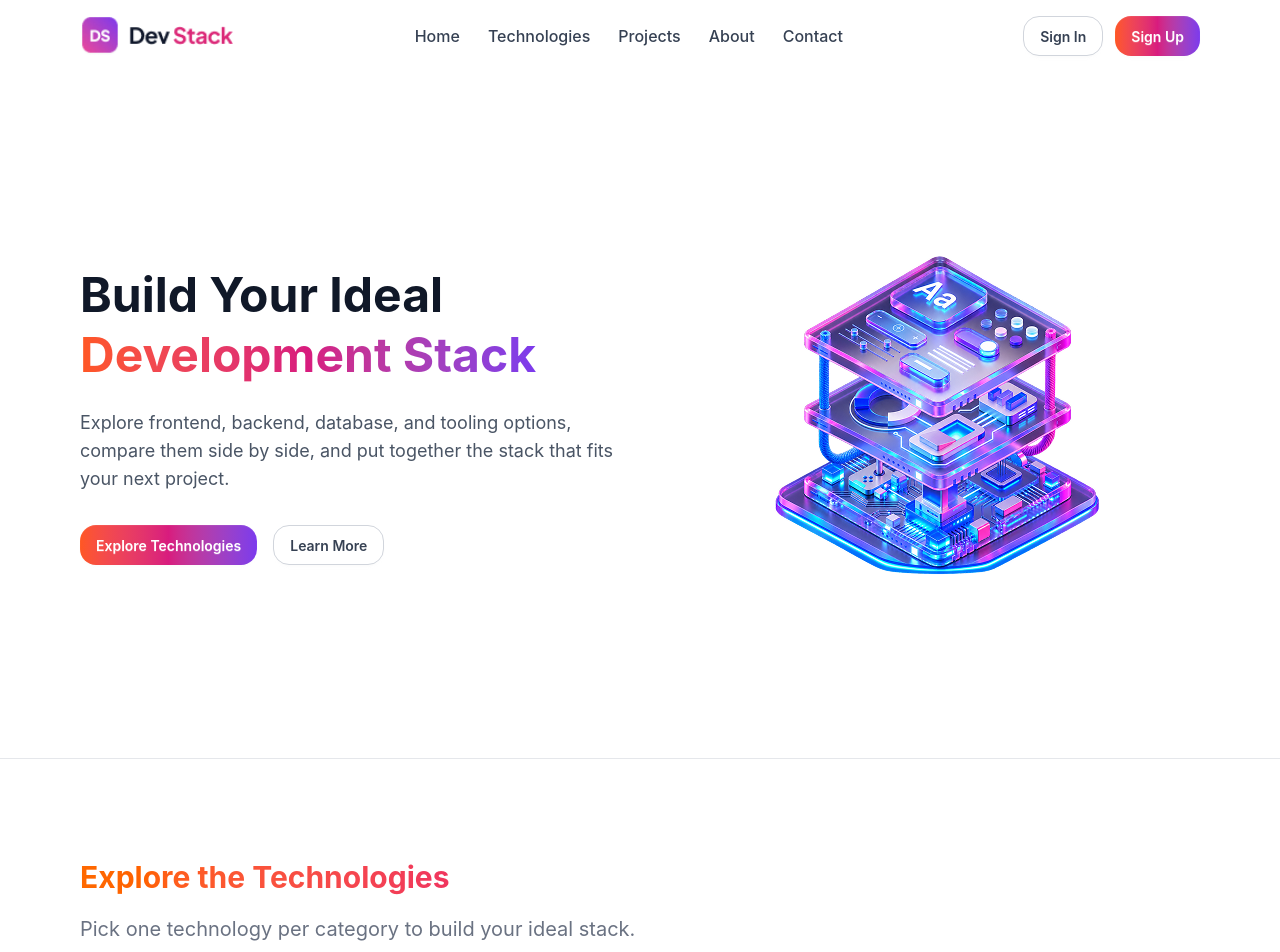
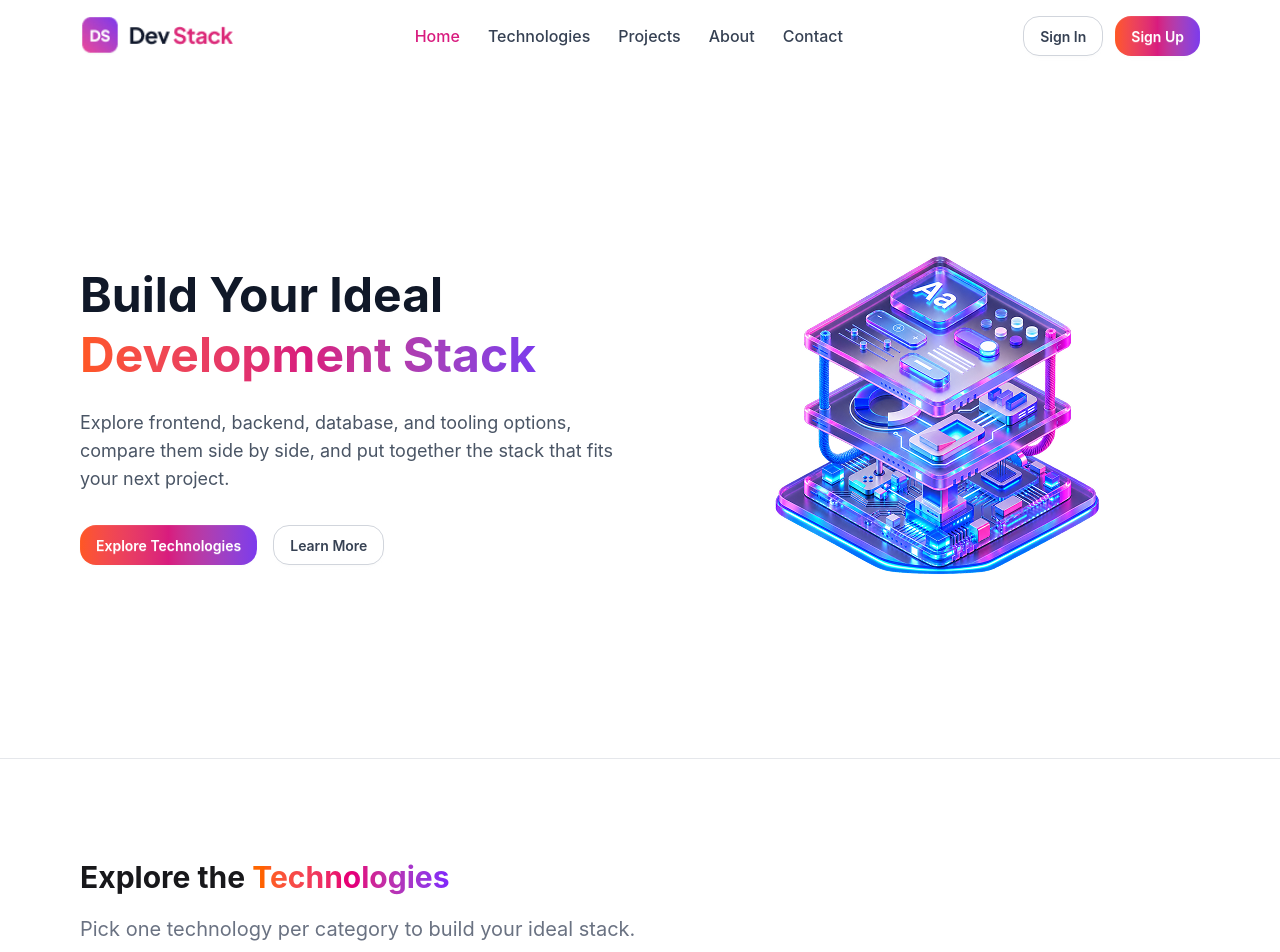
Before and after one commit to Ahbab2006/dev-stack, a React (Vite) app: page / in a window 1280 px wide. Shown: the top 952 px of the page. Built offline with nearby package versions, Linux system fonts and the light colour scheme.

Commit message:
Add Toastify footer Style and Responsive

```diff
--- a/package.json
+++ b/package.json
@@ -13,6 +13,7 @@
     "@tailwindcss/vite": "^4.3.3",
     "react": "^19.2.8",
     "react-dom": "^19.2.8",
+    "react-toastify": "^11.1.0",
     "tailwindcss": "^4.3.3"
   },
   "devDependencies": {
--- a/src/App.tsx
+++ b/src/App.tsx
@@ -4,6 +4,7 @@ import Nav from './components/Nav'
 import Techonologies from './components/Techonologies'
 import type { ITechonologi } from './type/techonologiType'
 import Footer from './components/Footer'
+import { ToastContainer } from 'react-toastify'
 
 
 
@@ -23,11 +24,12 @@ function App() {
 
       <Nav></Nav>
 
-      <Suspense fallback={<h2>Loading......</h2>}>
+      <Suspense fallback={<h2 className='text-2xl text-red-500 font-bold'>Loading......</h2>}>
         <Techonologies techonologiPromise={techonologiPromise} />
 
       </Suspense>
     <Footer></Footer>
+       <ToastContainer />
 
       {/* <Hero></Hero> */}
     </>
--- a/src/Stack.tsx
+++ b/src/Stack.tsx
@@ -2,6 +2,8 @@ import React, { useState } from 'react';
 import type { ITechonologi } from './type/techonologiType';
 import TechnologyCard from './components/TechnologyCard';
 import YourStack from './components/YourStack';
+import { toast } from 'react-toastify'
+
 
 interface StackProps {
     techonologies: ITechonologi[]
@@ -9,6 +11,9 @@ interface StackProps {
 
 const Stack = ({ techonologies }: StackProps) => {
     const [myStack, setMyStack] = useState<ITechonologi[]>([])
+
+
+
 
     // Technology Add
     const handleAddToStack = (technology: ITechonologi) => {
@@ -18,7 +23,11 @@ const Stack = ({ techonologies }: StackProps) => {
         if (alreadyAdded) return;
 
         setMyStack((previousStack) => [...previousStack, technology])
+
+        toast.success(`${technology.name} add Successfuly`);
+
     };
+
     // One Item Delete
     const handleRemoveFromStack = (id: string) => {
         setMyStack((previousStack) => previousStack.filter((techonology) => techonology.id !== id))
@@ -29,7 +38,6 @@ const Stack = ({ techonologies }: StackProps) => {
     }
     return (
         <div className="grid grid-cols-1 lg:grid-cols-4 gap-6">
-
             <div className="lg:col-span-3">
                 <div className="grid grid-cols-1 md:grid-cols-2 xl:grid-cols-3 gap-6">
                     {techonologies.map((technology) => (
--- a/src/components/Footer.tsx
+++ b/src/components/Footer.tsx
@@ -3,15 +3,14 @@ import FuterLogo from '../assets/logo-text.png'
 
 const Footer = () => {
     return (
-        <div>
-            <div className="max-w-6xl mx-auto  justify-between items-center py-4 px-4  border-b-1 border-gray-200 border-t-2 grid grid-cols-1 md:grid-cols-2 xl:grid-cols-4
-">
+        <div className='max-w-full mx-auto border-gray-200 border-t-2 '>
+            <div className="max-w-6xl mx-auto justify-between items-center py-4 px-4    grid grid-cols-1 md:grid-cols-2 xl:grid-cols-4">
                 <div className='p-4 space-y-2'>
                     <img src={FuterLogo} alt="" />
 
-                    <p>Curated tools, technologies, and resources for developers building
+                    <p className='text-1'>Curated tools, technologies, and resources for developers building
                         modern software.</p>
-                    <div className='flex gap-4 list-none cursor-pointer'>
+                    <div className='flex gap-4 list-none cursor-pointer py-4'>
                         <li className='text-[15px]  text-gray-700 font-bold'>GitHub</li>
                         <li className='text-[15px]  text-gray-700 font-bold'>Twitter</li>
                         <li className='text-[15px]  text-gray-700 font-bold'>Linkdin</li>
@@ -39,7 +38,7 @@ const Footer = () => {
 
 
             </div>
-            <div className='max-w-6xl mx-auto flex justify-between items-center py-4 px-4'>
+            <div className='max-w-6xl mx-auto flex justify-between items-center py-4 px-4  border-gray-200 border-t-2'>
                 <div >
                     <p className='text-[15px]'>© 2026 Dev Stack. All rights reserved.</p>
 
--- a/src/components/Nav.tsx
+++ b/src/components/Nav.tsx
@@ -9,29 +9,29 @@ const Nav = () => {
       <div className="max-w-6xl mx-auto flex justify-between items-center py-4 px-4">
         <img src={Logo} alt="Logo" className="h-10 w-auto" />
 
-        <ul className="hidden md:flex items-center gap-7 text-gray-700 font-medium">
+        <ul className="hidden md:flex items-center gap-7  font-medium">
           <li>
-            <a href="#" className="hover:text-[#D81B7E] transition">
+            <a href="#" className="hover:text-[#D81B7E] transition text-[#D81B7E]">
               Home
             </a>
           </li>
           <li>
-            <a href="#" className="hover:text-[#D81B7E] transition">
+            <a href="#" className=" text-gray-700 hover:text-[#D81B7E] transition">
               Technologies
             </a>
           </li>
           <li>
-            <a href="#" className="hover:text-[#D81B7E] transition">
+            <a href="#" className=" text-gray-700 hover:text-[#D81B7E] transition">
               Projects
             </a>
           </li>
           <li>
-            <a href="#" className="hover:text-[#D81B7E] transition">
+            <a href="#" className=" text-gray-700 hover:text-[#D81B7E] transition">
               About
             </a>
           </li>
           <li>
-            <a href="#" className="hover:text-[#D81B7E] transition">
+            <a href="#" className=" text-gray-700 hover:text-[#D81B7E] transition">
               Contact
             </a>
           </li>
--- a/src/components/Techonologies.tsx
+++ b/src/components/Techonologies.tsx
@@ -15,8 +15,8 @@ const Techonologies = ({ techonologiPromise }: techonologiProps) => {
         <div className='max-w-6xl mx-auto  gap-12 py-20 px-4'>
 
             <div className='py-2'>
-                <h2 className="text-3xl font-bold py-3 bg-gradient-to-r from-orange-500 via-pink-600 to-violet-600 bg-clip-text text-transparent">
-                    Explore the Technologies
+                <h2 className="text-3xl font-bold py-3 ">
+                    Explore the <span className='bg-gradient-to-r from-orange-500 via-pink-600 to-violet-600 bg-clip-text text-transparent'>Technologies</span>
                 </h2>
 
                 <p className='py-2 text-xl text-gray-500'>Pick one technology per category to build your ideal stack.</p>
--- a/src/components/YourStack.tsx
+++ b/src/components/YourStack.tsx
@@ -42,7 +42,7 @@ const YourStack = ({ myStack, onRemove, onRemoveAll }: YourStackProps) => {
 
                                 <div
                                     key={technology.id}
-className='flex items-center justify-between border border-gray-200 rounded-lg p-3'
+                                    className='flex items-center justify-between border border-gray-200 rounded-lg p-3'
                                 >
                                     <div className='flex items-center gap-3'>
                                         <img
@@ -66,7 +66,7 @@ className='flex items-center justify-between border border-gray-200 rounded-lg p
                                         }
                                         className="btn btn-xs btn-error btn-outline"
                                     >
-                                        Remove
+                                        X
                                     </button>
                                 </div>
                             ))}
```
Also changed, not shown: 1 other file (tests, documents, lock files or other folders).
